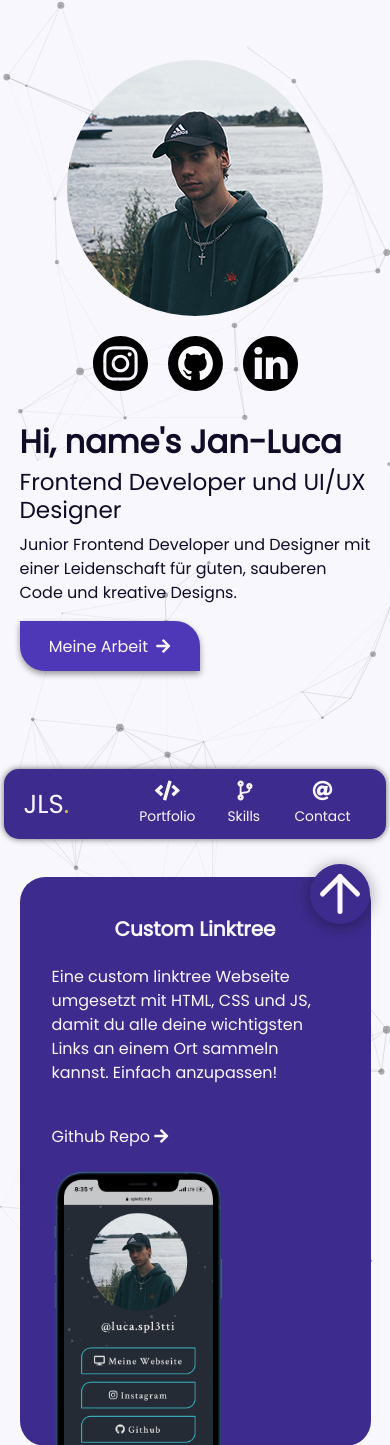
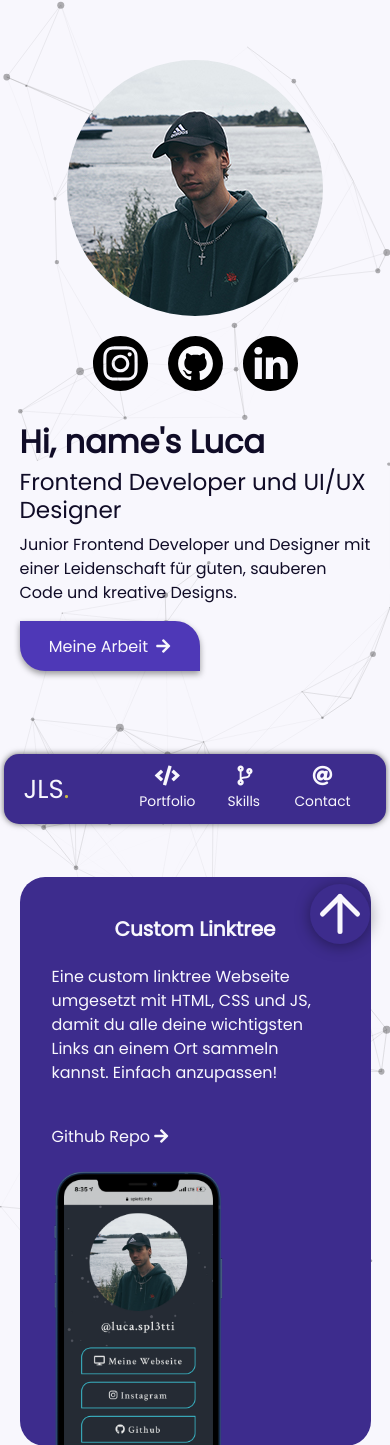
Before and after one commit to lucaspl3tti/spletti_info, a PHP site: page / in a window 390 px wide. Shown: the top 1445 px of the page. Run offline with PHP 8.4, Linux system fonts and the light colour scheme; some libraries are stand-ins or nearby versions.

Commit message:
Fix nav and scroll to top button on mobile

```diff
--- a/assets/js/nav-click-events.js
+++ b/assets/js/nav-click-events.js
@@ -16,6 +16,8 @@
 
             // get section els
             this.mainSection = document.querySelector('main');
+            this.portfolioEl = this.mainSection.querySelector('#portfolio-el');
+            this.skillsEl = this.mainSection.querySelector('#skills-el');
             this.aboutEl = this.mainSection.querySelector('#about-el');
             this.contactEl = this.mainSection.querySelector('#contact');
 
@@ -31,18 +33,14 @@
     }
 
     scrollToPortfolio() {
-        let pos = 480;
-
         this.portfolioLink.addEventListener('click', () => {
-            this.scrollToPosition(pos);
-        });
+            this.portfolioEl.scrollIntoView({behavior: 'smooth'})
+        })
     }
 
     scrollToSkills() {
-        let pos = 1300;
-
         this.skillsLink.addEventListener('click', () => {
-            this.scrollToPosition(pos);
+            this.skillsEl.scrollIntoView({behavior: 'smooth'})
         })
     }
 
--- a/assets/scss/_general.scss
+++ b/assets/scss/_general.scss
@@ -174,14 +174,14 @@
     position: fixed;
     display: none;
     right: 20px;
-    bottom: 20px;
+    bottom: 100px;
     width: 60px;
     height: 60px;
     background-color: $color-main;
     cursor: pointer;
     border-radius: 50%;
     box-shadow: 0 2px 15px rgba($color: #000000, $alpha: 0.4);
-    transform: scale(1) translateY(100px);
+    transform: scale(1) translateY(200px);
     will-change: transform;
     transition: transform .33s;
 
@@ -191,6 +191,10 @@
         &:hover {
             transform: scale(1.3) translateY(0);
         }
+    }
+
+    @media (min-width: $breakpoint-md) {
+        bottom: 20px;
     }
 }
 
--- a/assets/scss/_header-footer.scss
+++ b/assets/scss/_header-footer.scss
@@ -12,7 +12,7 @@
 
 .nav-container {
     position: fixed;
-    bottom: 5px;
+    bottom: 20px;
     width: 98%;
     height: 70px;
     margin: 0 1%;
--- a/assets/scss/base.css
+++ b/assets/scss/base.css
@@ -200,7 +200,7 @@
   position: fixed;
   display: none;
   right: 20px;
-  bottom: 20px;
+  bottom: 100px;
   width: 60px;
   height: 60px;
   background-color: #3d2c8d;
@@ -208,8 +208,8 @@
   border-radius: 50%;
   -webkit-box-shadow: 0 2px 15px rgba(0, 0, 0, 0.4);
           box-shadow: 0 2px 15px rgba(0, 0, 0, 0.4);
-  -webkit-transform: scale(1) translateY(100px);
-          transform: scale(1) translateY(100px);
+  -webkit-transform: scale(1) translateY(200px);
+          transform: scale(1) translateY(200px);
   will-change: transform;
   -webkit-transition: -webkit-transform .33s;
   transition: -webkit-transform .33s;
@@ -225,6 +225,12 @@
 .scroll-to-top.show:hover {
   -webkit-transform: scale(1.3) translateY(0);
           transform: scale(1.3) translateY(0);
+}
+
+@media (min-width: 768px) {
+  .scroll-to-top {
+    bottom: 20px;
+  }
 }
 
 @media (min-width: 768px) {
@@ -352,7 +358,7 @@
 
 .nav-container {
   position: fixed;
-  bottom: 5px;
+  bottom: 20px;
   width: 98%;
   height: 70px;
   margin: 0 1%;
--- a/index.html
+++ b/index.html
@@ -89,7 +89,7 @@
                         </div>
 
                         <div class="intro-main-content">
-                            <h1>Hi, name's Jan-Luca</h1>
+                            <h1>Hi, name's Luca</h1>
                             <p class="h3">Frontend Developer und UI/UX Designer</p>
                             <p class="myself">Junior Frontend Developer und Designer mit einer Leidenschaft für guten, sauberen Code und kreative Designs.</p>
                             <div class="btn-portfolio">
```
Also changed, not shown: 1 other file.
